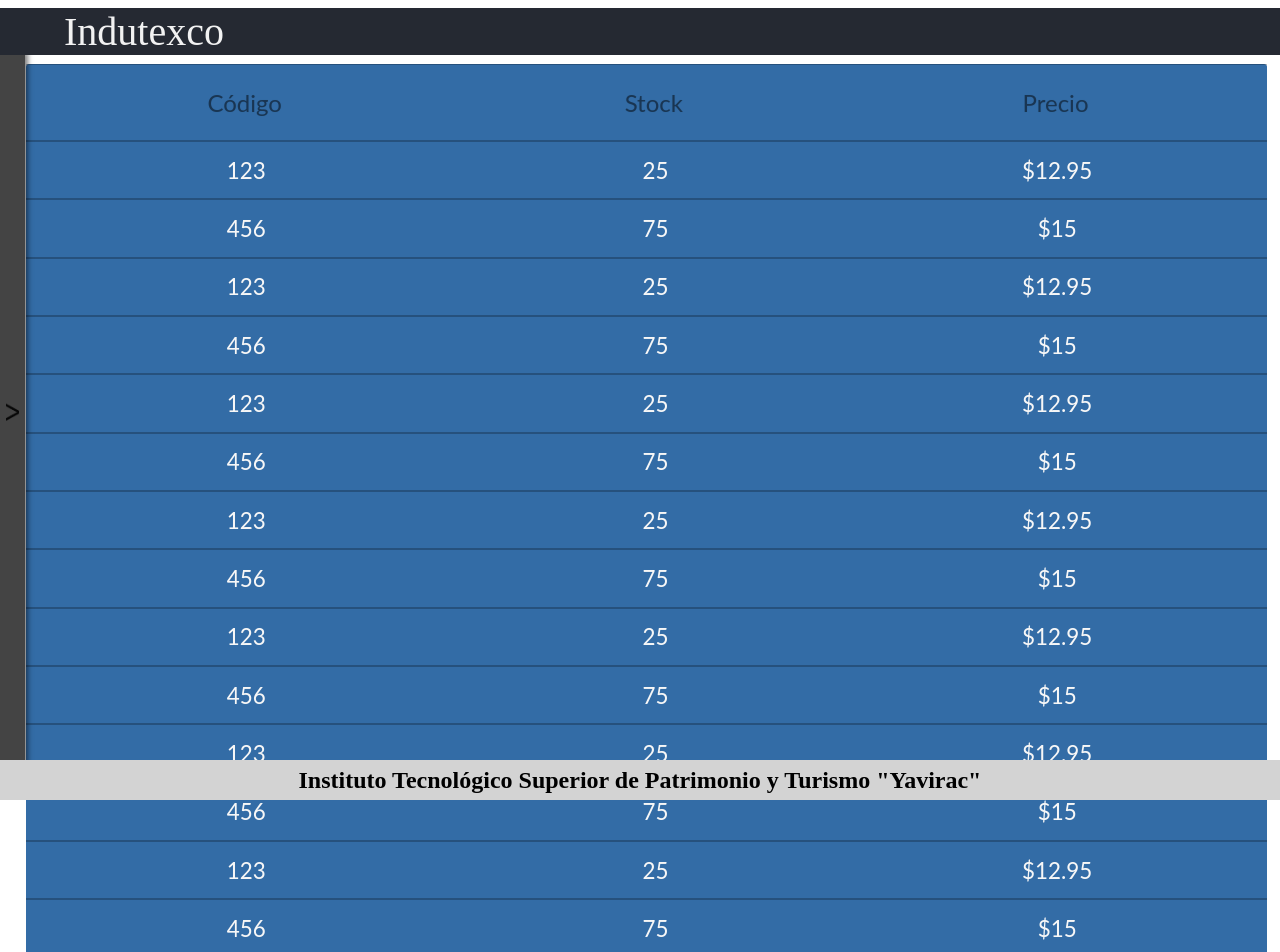
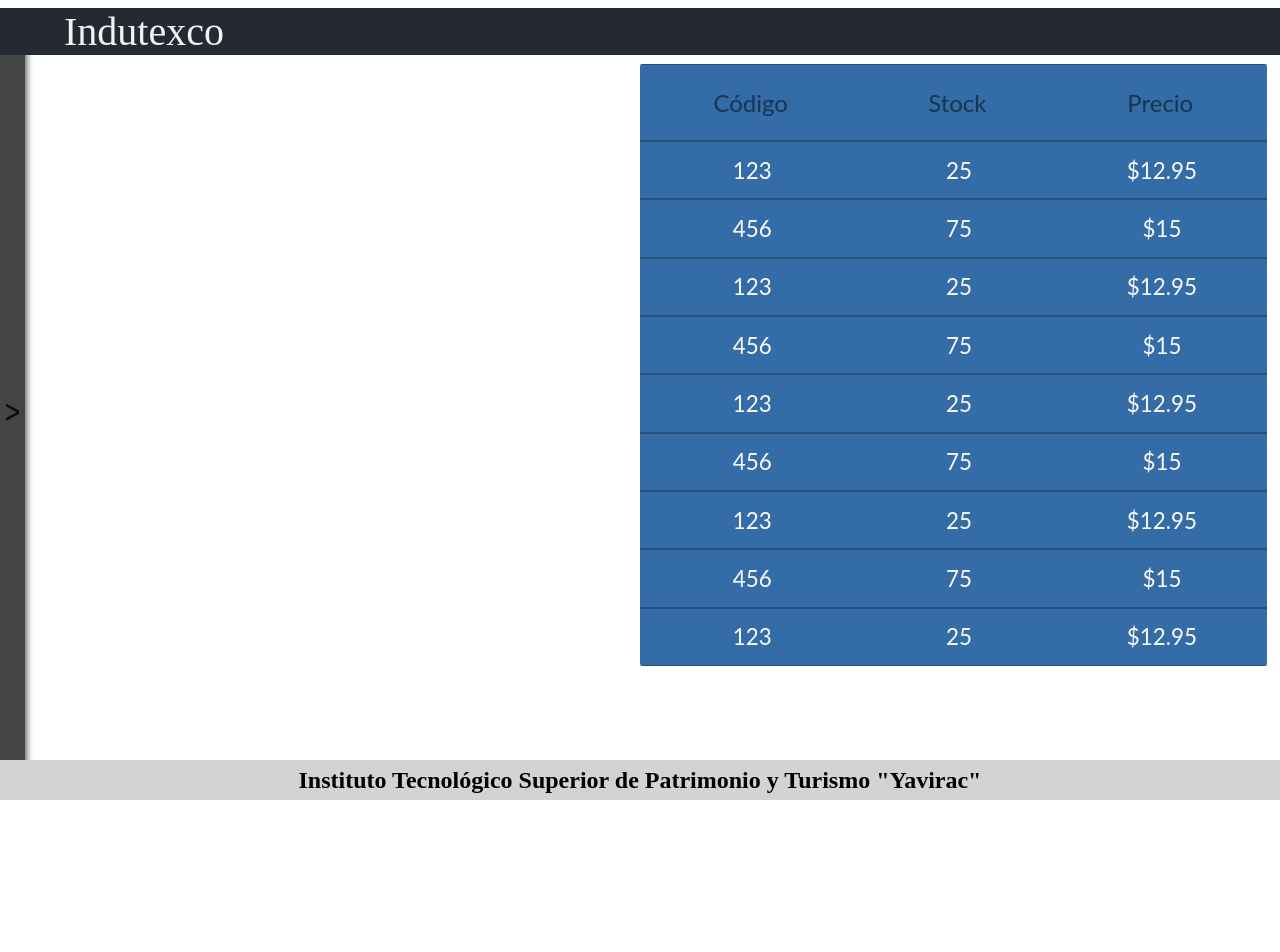
Before and after one commit to johao70/indutexco, an Angular app in the folder avancesJohao/: page / in a window 1280 px wide. Shown: the top 952 px of the page. After the commit the page ends 800 px from the top, so only its background shows below. Built offline with nearby package versions, Linux system fonts and the light colour scheme.

Commit message:
table scroll

```diff
--- a/avancesJohao/src/app/body/body.component.html
+++ b/avancesJohao/src/app/body/body.component.html
@@ -1,10 +1,12 @@
 <body>
+    <div>
         <table class="table table-1">
             <thead>
                 <th>Código</th>
                 <th>Stock</th>
                 <th>Precio</th>
             </thead>
+
             <tbody>
                 <tr>
                     <td>123</td>
@@ -51,31 +53,7 @@
                     <td>25</td>
                     <td>$12.95</td>
                 </tr>
-            <tr>
-                <td>456</td>
-                <td>75</td>
-                <td>$15</td>
-            </tr>
-            <tr>
-                <td>123</td>
-                <td>25</td>
-                <td>$12.95</td>
-            </tr>
-            <tr>
-                <td>456</td>
-                <td>75</td>
-                <td>$15</td>
-            </tr>
-            <tr>
-                <td>123</td>
-                <td>25</td>
-                <td>$12.95</td>
-            </tr>
-            <tr>
-                <td>456</td>
-                <td>75</td>
-                <td>$15</td>
-            </tr>
             </tbody>
         </table>
+    </div>
 </body>
--- a/avancesJohao/src/app/body/body.component.scss
+++ b/avancesJohao/src/app/body/body.component.scss
@@ -10,8 +10,15 @@
 {
     position: absolute;
     top: 8%;
-    left: 2%;
+    left: 50%;
     right: 1%;
+}
+
+div
+{
+    width:100%;
+    height:700px;
+    overflow:auto;
 }
 
 .table {
@@ -26,7 +33,7 @@
 }
 .table th, .table td {
     box-shadow: inset 0 -1px rgba(0,0,0,0.25),
-        inset 0 1px rgba(0,0,0,0.25);
+                inset 0 1px rgba(0,0,0,0.25);
 }
 .table th {
     font-weight: normal;
--- /dev/null
+++ b/avancesJohao/src/app/body/inventario/inventario.component.html
@@ -0,0 +1 @@
+<p>inventario works!</p>
--- /dev/null
+++ b/avancesJohao/src/app/body/inventario/inventario.component.ts
@@ -0,0 +1,15 @@
+import { Component, OnInit } from '@angular/core';
+
+@Component({
+  selector: 'app-inventario',
+  templateUrl: './inventario.component.html',
+  styleUrls: ['./inventario.component.scss']
+})
+export class InventarioComponent implements OnInit {
+
+  constructor() { }
+
+  ngOnInit() {
+  }
+
+}
--- /dev/null
+++ b/avancesJohao/src/app/body/ordertrabajo/ordertrabajo.component.html
@@ -0,0 +1 @@
+<p>ordertrabajo works!</p>
--- /dev/null
+++ b/avancesJohao/src/app/body/ordertrabajo/ordertrabajo.component.ts
@@ -0,0 +1,15 @@
+import { Component, OnInit } from '@angular/core';
+
+@Component({
+  selector: 'app-ordertrabajo',
+  templateUrl: './ordertrabajo.component.html',
+  styleUrls: ['./ordertrabajo.component.scss']
+})
+export class OrdertrabajoComponent implements OnInit {
+
+  constructor() { }
+
+  ngOnInit() {
+  }
+
+}
--- /dev/null
+++ b/avancesJohao/src/app/body/personal/personal.component.html
@@ -0,0 +1 @@
+<p>personal works!</p>
--- /dev/null
+++ b/avancesJohao/src/app/body/personal/personal.component.ts
@@ -0,0 +1,15 @@
+import { Component, OnInit } from '@angular/core';
+
+@Component({
+  selector: 'app-personal',
+  templateUrl: './personal.component.html',
+  styleUrls: ['./personal.component.scss']
+})
+export class PersonalComponent implements OnInit {
+
+  constructor() { }
+
+  ngOnInit() {
+  }
+
+}
```
Also changed, not shown: avancesJohao/src/app/app.module.ts (+7 -1 lines), avancesJohao/src/app/body/inventario/inventario.component.scss (added), avancesJohao/src/app/body/ordertrabajo/ordertrabajo.component.scss (added), avancesJohao/src/app/body/personal/personal.component.scss (added). Lines whose indentation alone changed are shown as unchanged.
